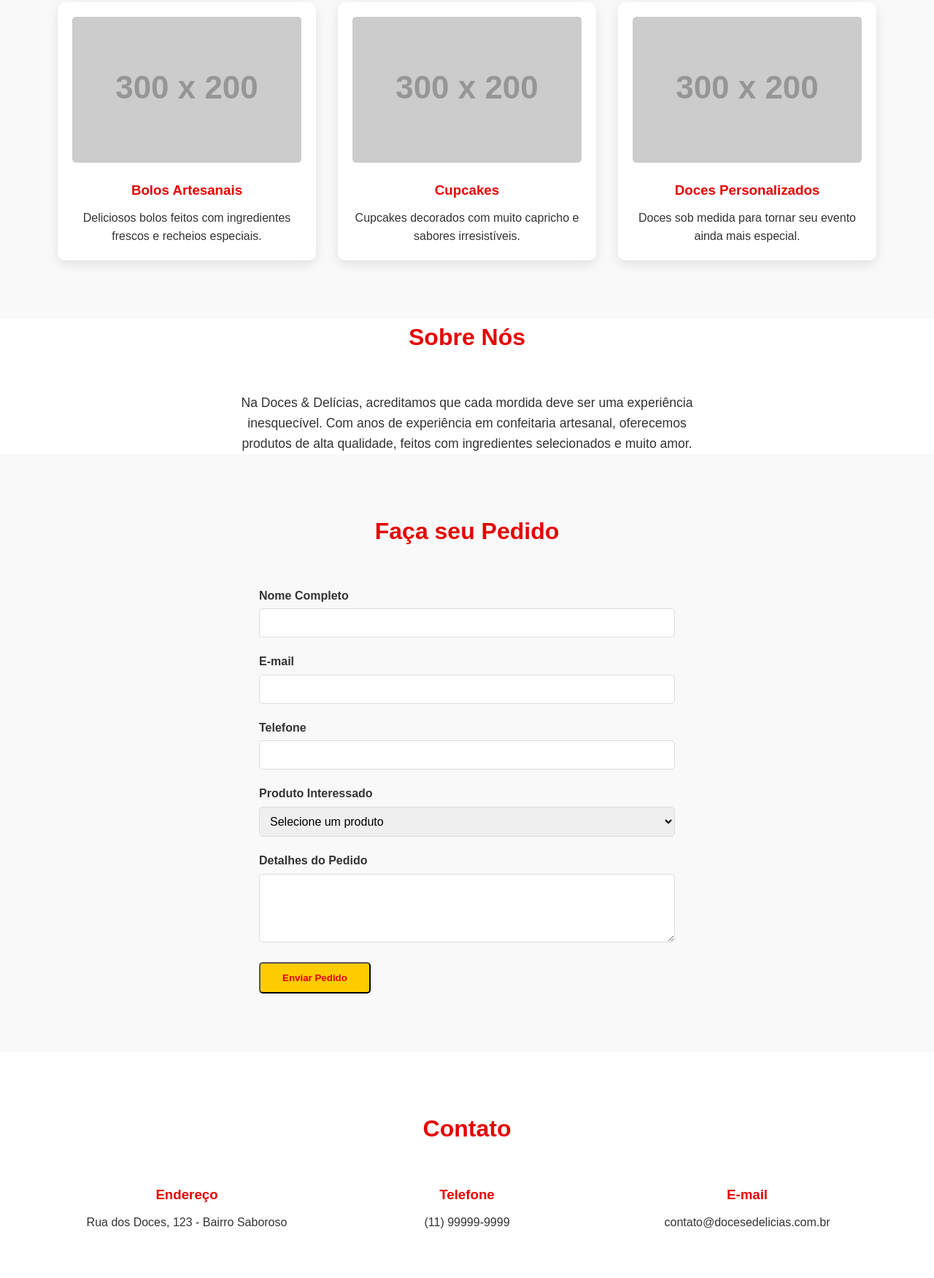
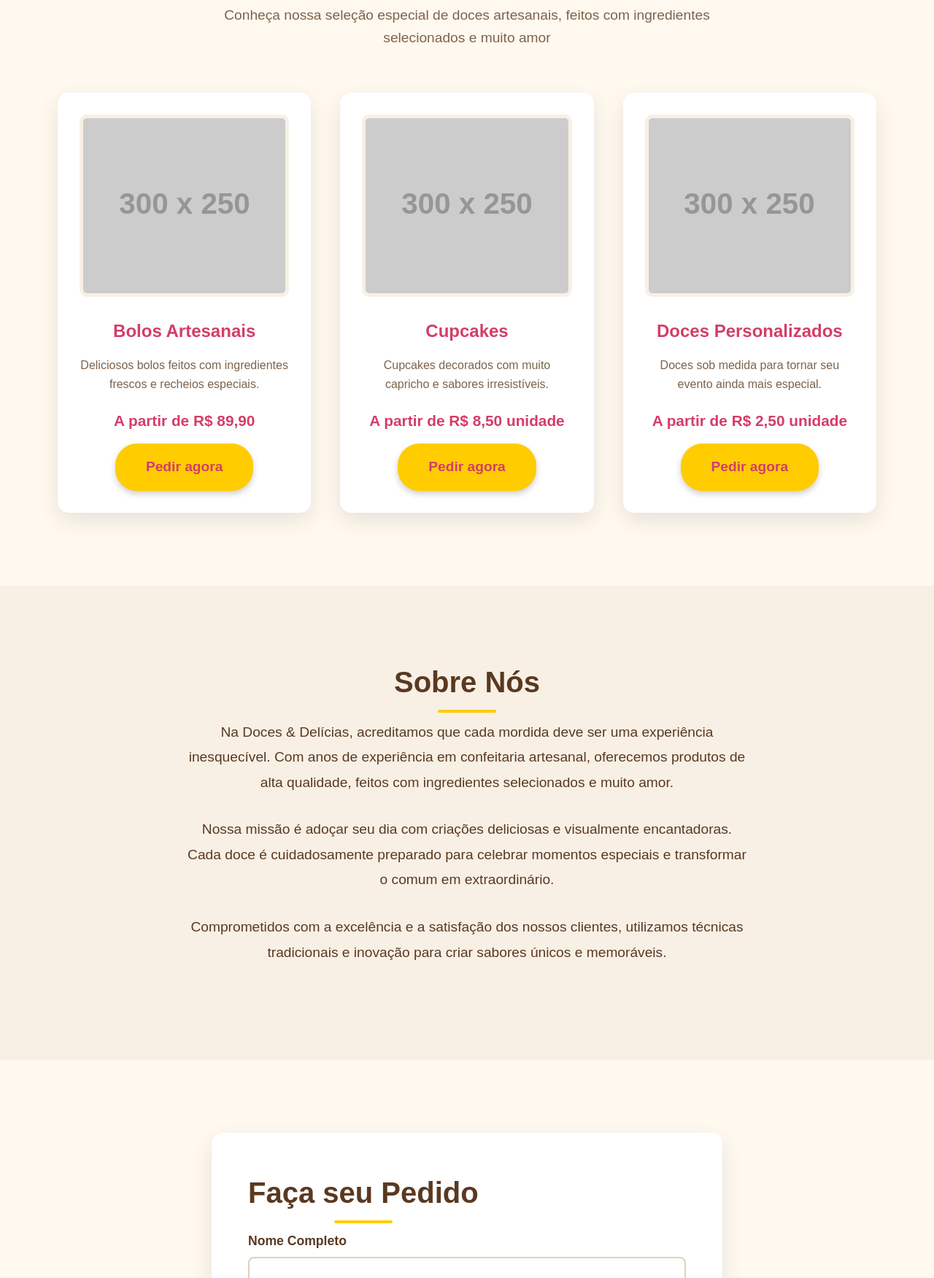
Before and after one commit to TstLstTV/doces-delicias-landing, a plain HTML site: page index.html in a window 1280 px wide. Shown: the part 1048-2800 px from the top of the page at 73% size. Drawn offline with Linux system fonts and the light colour scheme; placeholder pictures from the web are drawn by us.

Commit message:
Atualização com novo design inspirado em exemplos de confeitaria

```diff
--- a/index.html
+++ b/index.html
@@ -34,21 +34,29 @@
     <section id="produtos" class="produtos">
         <div class="container">
             <h2>Nossos Produtos</h2>
+            <p class="subtitle">Conheça nossa seleção especial de doces artesanais, feitos com ingredientes selecionados
+                e muito amor</p>
             <div class="produto-grid">
                 <div class="produto">
-                    <img src="https://via.placeholder.com/300x200" alt="Bolo Artesanal">
+                    <img src="https://via.placeholder.com/300x250" alt="Bolo Artesanal">
                     <h3>Bolos Artesanais</h3>
                     <p>Deliciosos bolos feitos com ingredientes frescos e recheios especiais.</p>
+                    <div class="preco">A partir de R$ 89,90</div>
+                    <a href="#pedido" class="btn">Pedir agora</a>
                 </div>
                 <div class="produto">
-                    <img src="https://via.placeholder.com/300x200" alt="Cupcakes">
+                    <img src="https://via.placeholder.com/300x250" alt="Cupcakes">
                     <h3>Cupcakes</h3>
                     <p>Cupcakes decorados com muito capricho e sabores irresistíveis.</p>
+                    <div class="preco">A partir de R$ 8,50 unidade</div>
+                    <a href="#pedido" class="btn">Pedir agora</a>
                 </div>
                 <div class="produto">
-                    <img src="https://via.placeholder.com/300x200" alt="Doces Personalizados">
+                    <img src="https://via.placeholder.com/300x250" alt="Doces Personalizados">
                     <h3>Doces Personalizados</h3>
                     <p>Doces sob medida para tornar seu evento ainda mais especial.</p>
+                    <div class="preco">A partir de R$ 2,50 unidade</div>
+                    <a href="#pedido" class="btn">Pedir agora</a>
                 </div>
             </div>
         </div>
@@ -60,6 +68,10 @@
             <p>Na Doces & Delícias, acreditamos que cada mordida deve ser uma experiência inesquecível. Com anos de
                 experiência em confeitaria artesanal, oferecemos produtos de alta qualidade, feitos com ingredientes
                 selecionados e muito amor.</p>
+            <p>Nossa missão é adoçar seu dia com criações deliciosas e visualmente encantadoras. Cada doce é
+                cuidadosamente preparado para celebrar momentos especiais e transformar o comum em extraordinário.</p>
+            <p>Comprometidos com a excelência e a satisfação dos nossos clientes, utilizamos técnicas tradicionais e
+                inovação para criar sabores únicos e memoráveis.</p>
         </div>
     </section>
 
@@ -101,15 +113,15 @@
         <div class="container">
             <h2>Contato</h2>
             <div class="contato-info">
-                <div>
+                <div class="contato-item">
                     <h3>Endereço</h3>
                     <p>Rua dos Doces, 123 - Bairro Saboroso</p>
                 </div>
-                <div>
+                <div class="contato-item">
                     <h3>Telefone</h3>
                     <p>(11) 99999-9999</p>
                 </div>
-                <div>
+                <div class="contato-item">
                     <h3>E-mail</h3>
                     <p>contato@docesedelicias.com.br</p>
                 </div>
--- a/styles.css
+++ b/styles.css
@@ -9,6 +9,7 @@ body {
     font-family: 'Arial', sans-serif;
     line-height: 1.6;
     color: #333;
+    background-color: #fff9f0;
 }
 
 .container {
@@ -20,24 +21,26 @@ body {
 
 /* Cabeçalho */
 header {
-    background-color: #fff;
-    box-shadow: 0 2px 5px rgba(0, 0, 0, 0.1);
+    background-color: #fff9f0;
+    box-shadow: 0 2px 10px rgba(0, 0, 0, 0.1);
     position: fixed;
     width: 100%;
     top: 0;
     z-index: 1000;
+    padding: 15px 0;
 }
 
 header .container {
     display: flex;
     justify-content: space-between;
     align-items: center;
-    padding: 15px 0;
 }
 
 header h1 {
-    color: #e60000;
-    font-size: 1.8rem;
+    color: #d43d68;
+    font-size: 2rem;
+    font-weight: bold;
+    letter-spacing: 1px;
 }
 
 nav ul {
@@ -46,161 +49,318 @@ nav ul {
 }
 
 nav ul li {
-    margin-left: 20px;
+    margin-left: 30px;
 }
 
 nav ul li a {
     text-decoration: none;
-    color: #333;
-    font-weight: bold;
+    color: #5a3921;
+    font-weight: 600;
+    font-size: 1.1rem;
     transition: color 0.3s;
+    position: relative;
 }
 
 nav ul li a:hover {
-    color: #e60000;
+    color: #d43d68;
+}
+
+nav ul li a::after {
+    content: '';
+    position: absolute;
+    width: 0;
+    height: 2px;
+    bottom: -5px;
+    left: 0;
+    background-color: #d43d68;
+    transition: width 0.3s;
+}
+
+nav ul li a:hover::after {
+    width: 100%;
 }
 
 /* Seção Hero */
 .hero {
-    background: linear-gradient(rgba(0, 0, 0, 0.5), rgba(0, 0, 0, 0.5)), url('background-pattern.png') repeat center center/300px;
+    background: linear-gradient(rgba(0, 0, 0, 0.4), rgba(0, 0, 0, 0.4)), url('background-pattern.png') repeat center center/300px;
     height: 100vh;
     display: flex;
     align-items: center;
     text-align: center;
     color: white;
     margin-top: 70px;
+    position: relative;
+}
+
+.hero-content {
+    max-width: 800px;
+    margin: 0 auto;
+    padding: 0 20px;
 }
 
 .hero h2 {
-    font-size: 2.5rem;
-    margin-bottom: 15px;
+    font-size: 3.5rem;
+    margin-bottom: 20px;
+    text-shadow: 2px 2px 4px rgba(0, 0, 0, 0.5);
+    font-weight: 700;
 }
 
 .hero p {
-    font-size: 1.2rem;
-    margin-bottom: 30px;
+    font-size: 1.5rem;
+    margin-bottom: 40px;
+    text-shadow: 1px 1px 2px rgba(0, 0, 0, 0.5);
 }
 
 .btn {
     display: inline-block;
     background-color: #ffcc00;
-    color: #e60000;
-    padding: 12px 30px;
+    color: #d43d68;
+    padding: 15px 40px;
     text-decoration: none;
-    border-radius: 5px;
+    border-radius: 30px;
     font-weight: bold;
-    transition: background-color 0.3s;
+    font-size: 1.2rem;
+    transition: all 0.3s;
+    border: 2px solid #ffcc00;
+    box-shadow: 0 4px 8px rgba(0, 0, 0, 0.2);
 }
 
 .btn:hover {
-    background-color: #ffd733;
+    background-color: transparent;
+    color: #ffcc00;
+    transform: translateY(-3px);
+    box-shadow: 0 6px 12px rgba(0, 0, 0, 0.3);
 }
 
 /* Seções Gerais */
 section {
-    padding: 80px 0;
+    padding: 100px 0;
 }
 
 section h2 {
     text-align: center;
-    font-size: 2rem;
-    margin-bottom: 50px;
-    color: #e60000;
+    font-size: 2.5rem;
+    margin-bottom: 20px;
+    color: #5a3921;
+    position: relative;
+    display: inline-block;
+    margin-left: auto;
+    margin-right: auto;
+}
+
+section h2::after {
+    content: '';
+    position: absolute;
+    width: 80px;
+    height: 4px;
+    background: #d43d68;
+    bottom: -10px;
+    left: 50%;
+    transform: translateX(-50%);
+    border-radius: 2px;
+}
+
+section .subtitle {
+    text-align: center;
+    font-size: 1.2rem;
+    color: #7d634b;
+    margin-bottom: 60px;
+    max-width: 700px;
+    margin-left: auto;
+    margin-right: auto;
 }
 
 /* Produtos */
 .produtos {
-    background-color: #f9f9f9;
+    background-color: #fff9f0;
 }
 
 .produto-grid {
     display: grid;
     grid-template-columns: repeat(auto-fit, minmax(300px, 1fr));
-    gap: 30px;
+    gap: 40px;
+    margin-top: 50px;
 }
 
 .produto {
     background: white;
-    padding: 20px;
-    border-radius: 10px;
-    box-shadow: 0 5px 15px rgba(0, 0, 0, 0.1);
+    padding: 30px;
+    border-radius: 15px;
+    box-shadow: 0 10px 30px rgba(0, 0, 0, 0.1);
     text-align: center;
+    transition: transform 0.3s, box-shadow 0.3s;
+    position: relative;
+    overflow: hidden;
+}
+
+.produto:hover {
+    transform: translateY(-10px);
+    box-shadow: 0 15px 40px rgba(212, 61, 104, 0.2);
 }
 
 .produto img {
     width: 100%;
-    height: 200px;
+    height: 250px;
     object-fit: cover;
-    border-radius: 5px;
-    margin-bottom: 15px;
+    border-radius: 10px;
+    margin-bottom: 20px;
+    border: 5px solid #f8f0e5;
 }
 
 .produto h3 {
-    color: #e60000;
-    margin-bottom: 10px;
+    color: #d43d68;
+    margin-bottom: 15px;
+    font-size: 1.5rem;
+}
+
+.produto p {
+    color: #7d634b;
+    margin-bottom: 20px;
+    font-size: 1rem;
+}
+
+.produto .preco {
+    font-size: 1.3rem;
+    font-weight: bold;
+    color: #d43d68;
+    margin-bottom: 15px;
 }
 
 /* Sobre */
 .sobre {
+    background-color: #f8f0e5;
     text-align: center;
+    padding: 100px 0;
+}
+
+.sobre .container {
     max-width: 800px;
     margin: 0 auto;
-    padding: 0 20px;
+}
+
+.sobre h2::after {
+    background: #ffcc00;
 }
 
 .sobre p {
-    font-size: 1.1rem;
+    font-size: 1.2rem;
+    line-height: 1.8;
+    color: #5a3921;
+    margin-bottom: 30px;
 }
 
 /* Pedido */
 .pedido {
-    background-color: #f9f9f9;
+    background-color: #fff9f0;
 }
 
 .pedido .container {
-    max-width: 600px;
+    max-width: 700px;
     margin: 0 auto;
+    background: white;
+    padding: 50px;
+    border-radius: 15px;
+    box-shadow: 0 10px 30px rgba(0, 0, 0, 0.1);
+}
+
+.pedido h2::after {
+    background: #ffcc00;
 }
 
 .form-group {
-    margin-bottom: 20px;
+    margin-bottom: 25px;
 }
 
 .form-group label {
     display: block;
-    margin-bottom: 5px;
+    margin-bottom: 8px;
     font-weight: bold;
+    color: #5a3921;
+    text-align: left;
+    font-size: 1.1rem;
 }
 
 .form-group input,
 .form-group select,
 .form-group textarea {
     width: 100%;
-    padding: 10px;
-    border: 1px solid #ddd;
-    border-radius: 5px;
+    padding: 15px;
+    border: 2px solid #e0d0bd;
+    border-radius: 8px;
     font-size: 1rem;
+    transition: border-color 0.3s;
+}
+
+.form-group input:focus,
+.form-group select:focus,
+.form-group textarea:focus {
+    border-color: #d43d68;
+    outline: none;
+    box-shadow: 0 0 0 3px rgba(212, 61, 104, 0.2);
 }
 
 /* Contato */
+.contato {
+    background-color: #f8f0e5;
+    padding: 100px 0;
+}
+
+.contato .container {
+    max-width: 1000px;
+    margin: 0 auto;
+}
+
+.contato h2::after {
+    background: #ffcc00;
+}
+
 .contato-info {
     display: grid;
     grid-template-columns: repeat(auto-fit, minmax(250px, 1fr));
-    gap: 30px;
-    text-align: center;
+    gap: 40px;
+    margin-top: 50px;
 }
 
-.contato-info h3 {
-    color: #e60000;
-    margin-bottom: 10px;
+.contato-item {
+    background: white;
+    padding: 30px;
+    border-radius: 15px;
+    box-shadow: 0 5px 20px rgba(0, 0, 0, 0.05);
+    text-align: center;
+    transition: transform 0.3s;
+}
+
+.contato-item:hover {
+    transform: translateY(-5px);
+}
+
+.contato-item i {
+    font-size: 2.5rem;
+    color: #d43d68;
+    margin-bottom: 20px;
+}
+
+.contato-item h3 {
+    color: #5a3921;
+    margin-bottom: 15px;
+    font-size: 1.4rem;
+}
+
+.contato-item p {
+    color: #7d634b;
+    font-size: 1.1rem;
 }
 
 /* Rodapé */
 footer {
-    background-color: #e60000;
+    background-color: #5a3921;
     color: white;
     text-align: center;
-    padding: 30px 0;
+    padding: 40px 0;
+}
+
+footer p {
+    font-size: 1.1rem;
 }
 
 /* Responsividade */
@@ -217,20 +377,23 @@ footer {
     }
 
     nav ul li {
-        margin: 5px 10px;
+        margin: 8px 10px;
     }
 
     .hero h2 {
-        font-size: 2rem;
+        font-size: 2.5rem;
     }
 
     .hero p {
-        font-size: 1rem;
+        font-size: 1.2rem;
+    }
+
+    section {
+        padding: 70px 0;
     }
 
     section h2 {
-        font-size: 1.8rem;
-        color: #e60000;
+        font-size: 2rem;
     }
 
     .produto-grid {
@@ -238,13 +401,25 @@ footer {
         /* Força uma coluna em telas menores */
     }
 
-    .pedido .container,
-    .sobre {
-        padding: 0 15px;
+    .pedido .container {
+        padding: 30px 20px;
+        margin: 0 20px;
     }
 
     .contato-info {
         grid-template-columns: 1fr;
         /* Força uma coluna em telas menores */
     }
+
+    header h1 {
+        font-size: 1.7rem;
+    }
+
+    nav ul li {
+        margin: 5px 8px;
+    }
+
+    nav ul li a {
+        font-size: 1rem;
+    }
 }
```
Also changed, not shown: .roo/mcp.json (added).
